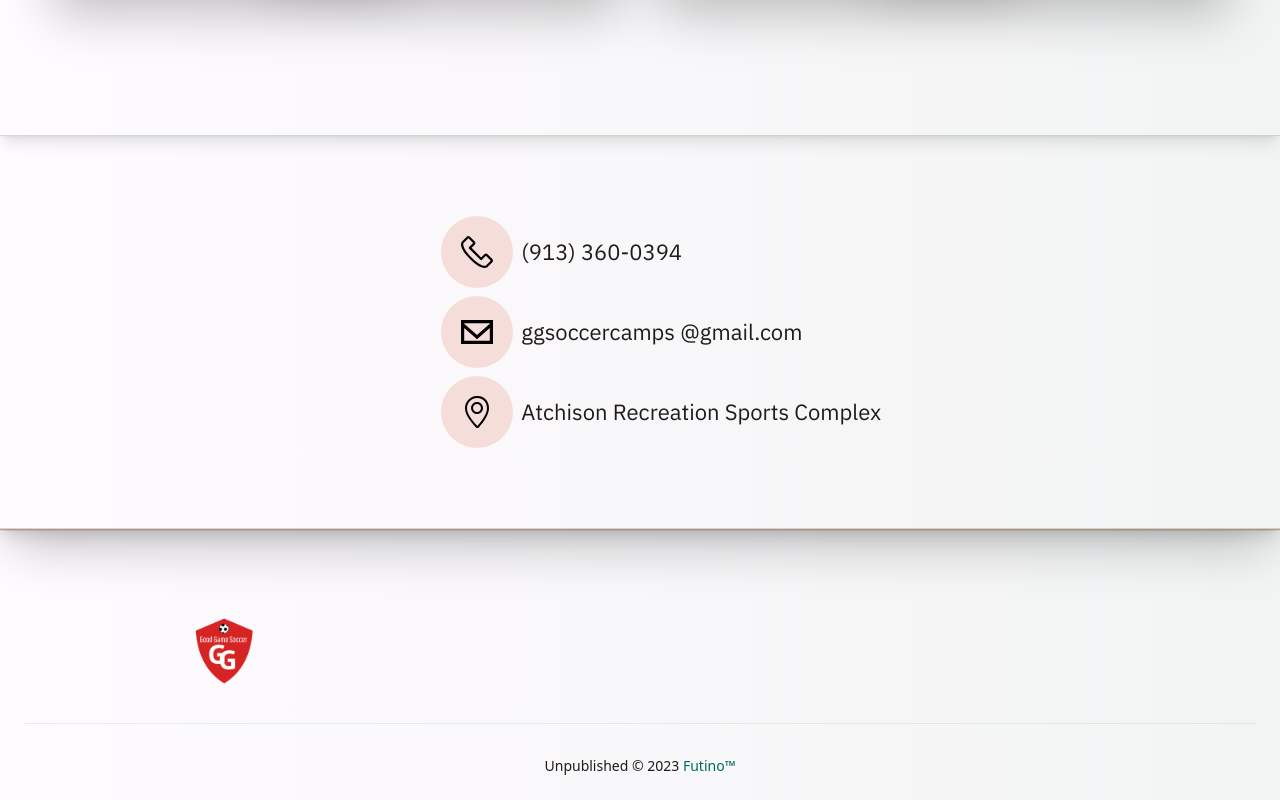
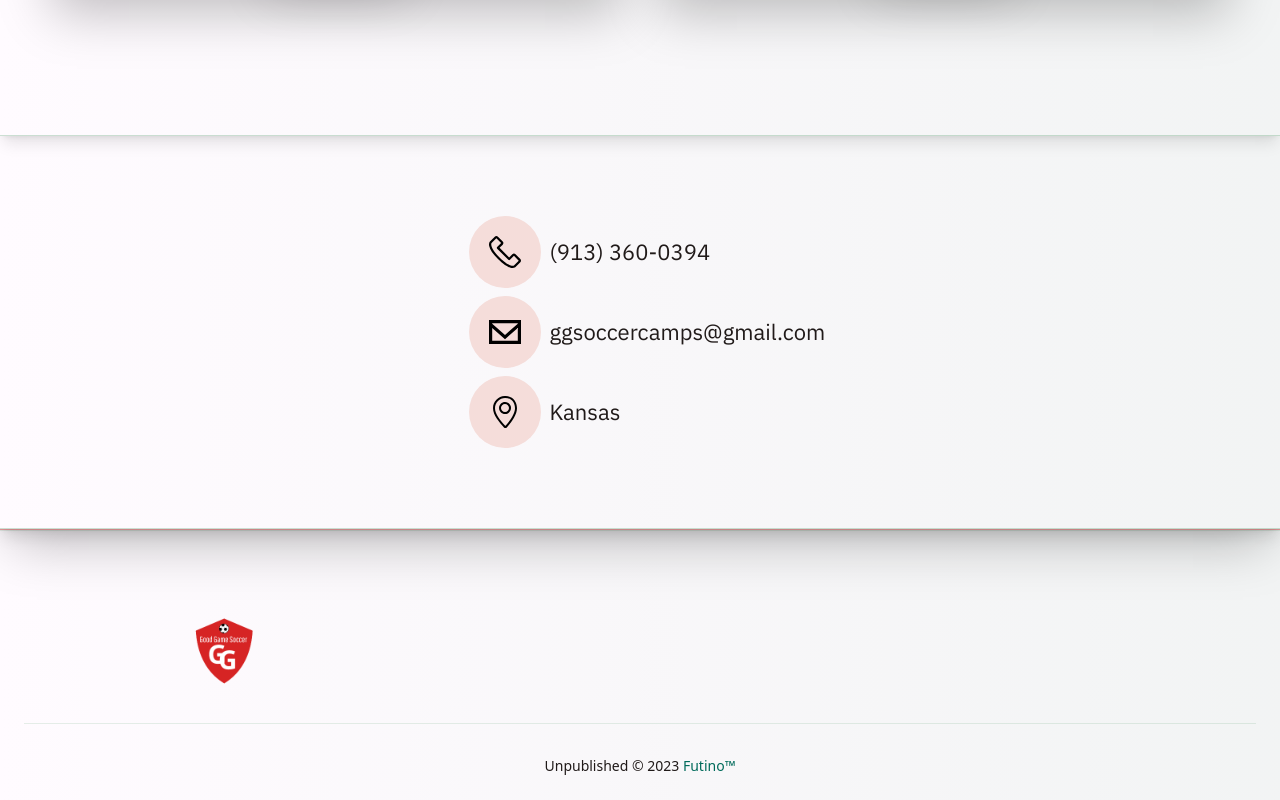
Before and after one commit to Futino/ggsoccer, a SvelteKit app: page / in a window 1280 px wide. Shown: the part 2087-2887 px from the top of the page. Built offline with nearby package versions, Linux system fonts and the light colour scheme.

Commit message:
fix email space, hrefs, and location

```diff
--- a/src/routes/+page.svelte
+++ b/src/routes/+page.svelte
@@ -129,17 +129,17 @@
 					<Icon icon="email" height="32px" width="32px" />
 				</div>
 
-				<a class="col-span-3 flex items-center" href="tel:9133600394">
-					<h1 class="title-small sm:title-large">ggsoccercamps @gmail.com</h1>
+				<a class="col-span-3 flex items-center" href="mailto:ggsoccercamps@gmail.com">
+					<h1 class="title-small sm:title-large">ggsoccercamps@gmail.com</h1>
 				</a>
 				<!--Email-->
 				<div class="col-span-1 rounded-full bg-surface-variant-light w-min h-min ml-auto p-5">
 					<Icon icon="location" height="32px" width="32px" />
 				</div>
 
-				<a class="col-span-3 flex items-center" href="tel:9133600394">
-					<h1 class="title-small sm:title-large">Atchison Recreation Sports Complex</h1>
-				</a>
+				<div class="col-span-3 flex items-center">
+					<h1 class="title-small sm:title-large">Kansas</h1>
+				</div>
 			</div>
 			<!--Contact form-->
 			<!-- <div class="flex p-8 shadow-lg shadow-black/40 space-y-12 flex-col">
```
